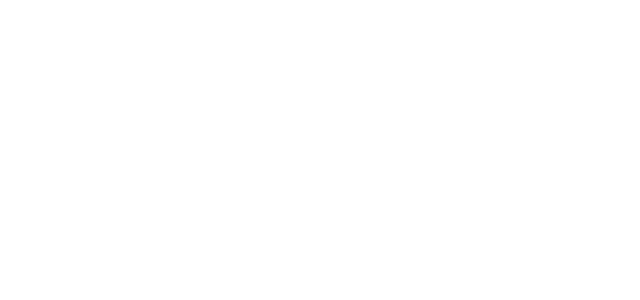
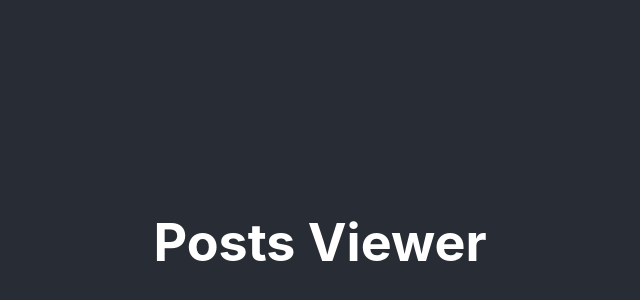
Before and after one commit to AleksandrKompanetc/easy-app, a React (Create React App) app: page / in a window 1280 px wide. Shown: the part 158-458 px from the top of the page, without its empty margins (320-960 px from the left). Built offline with nearby package versions, Linux system fonts and the light colour scheme.

Commit message:
adding states

```diff
--- a/src/App.js
+++ b/src/App.js
@@ -1,10 +1,16 @@
-
+import React, {useState, useEffect} from 'react';
 import './App.css';
 
 function App() {
+  const [posts, setPosts] = useState([]);
+  const [loading, setLoading] = useState(true);
+  const [error, setError] = useState(null);
+
   return (
     <div className="App">
-
+      <header className='App-header'>
+        <h1>Posts Viewer</h1>
+      </header>
     </div>
   );
 }
```
